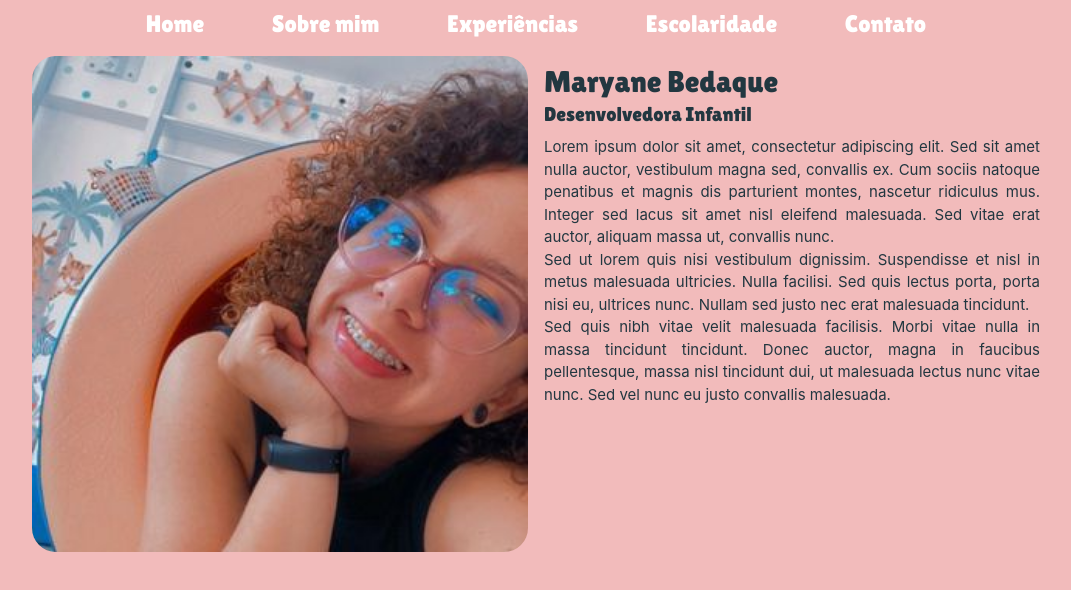
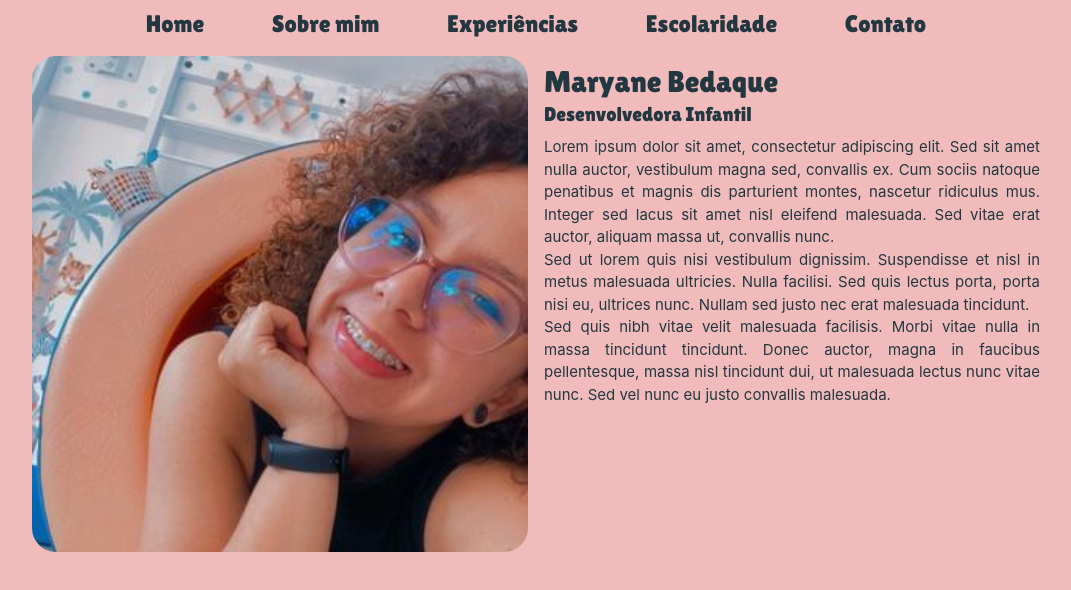
Before and after one commit to robiertoo/maryane-bedaque, a Vue app: page / in a window 1280 px wide. Shown: the top 590 px of the page, without its empty margins (104-1175 px from the left). Built offline with nearby package versions, Linux system fonts and the light colour scheme.

Commit message:
use the default text color in the nav bar

```diff
--- a/src/components/ui/TheNavbar.vue
+++ b/src/components/ui/TheNavbar.vue
@@ -36,7 +36,7 @@ const toggleMenu = () => {
 </script>
 
 <template>
-  <div class="text-white text-2xl">
+  <div class="text-2xl">
     <font-awesome-icon
       v-if="isMobile"
       class="cursor-pointer"
```
